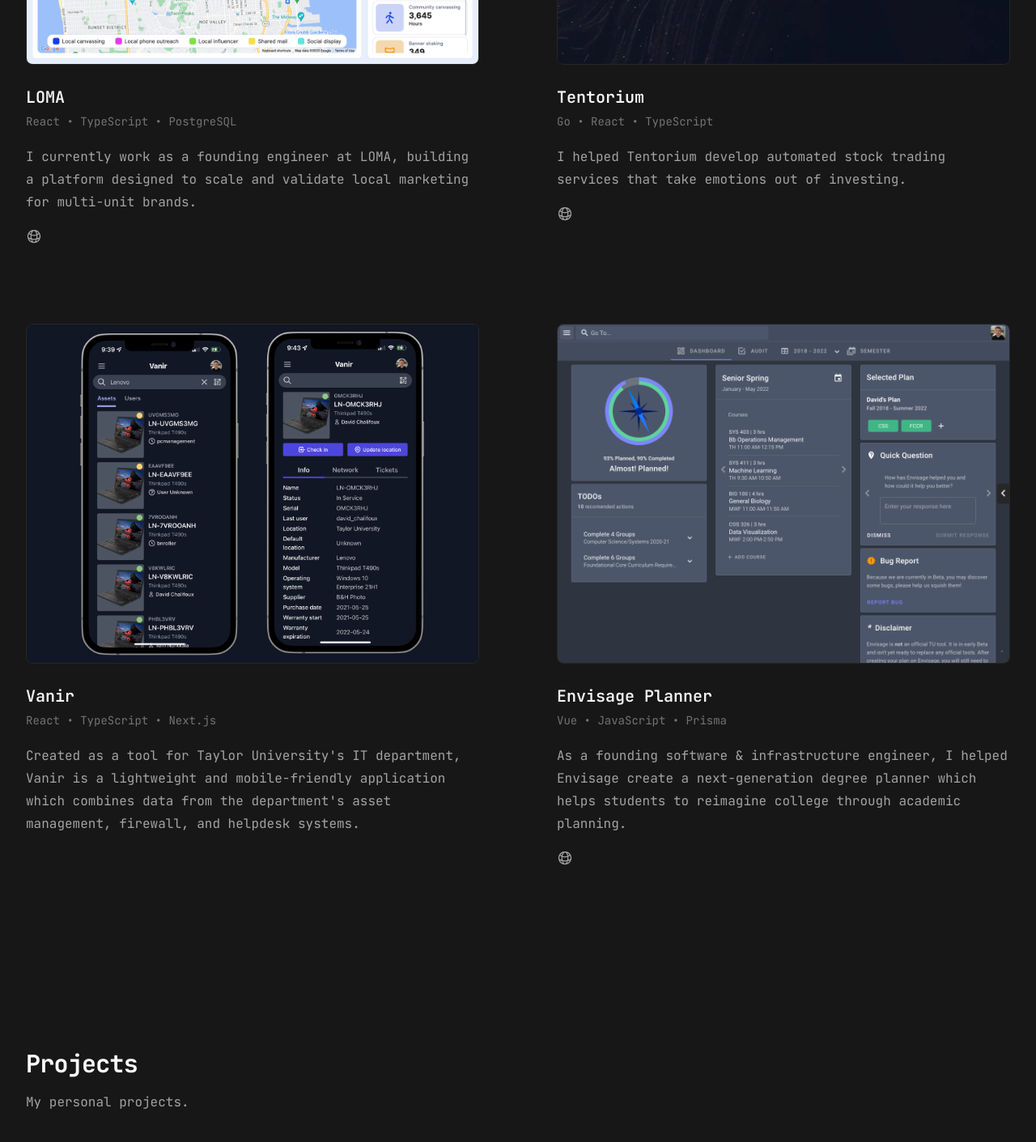
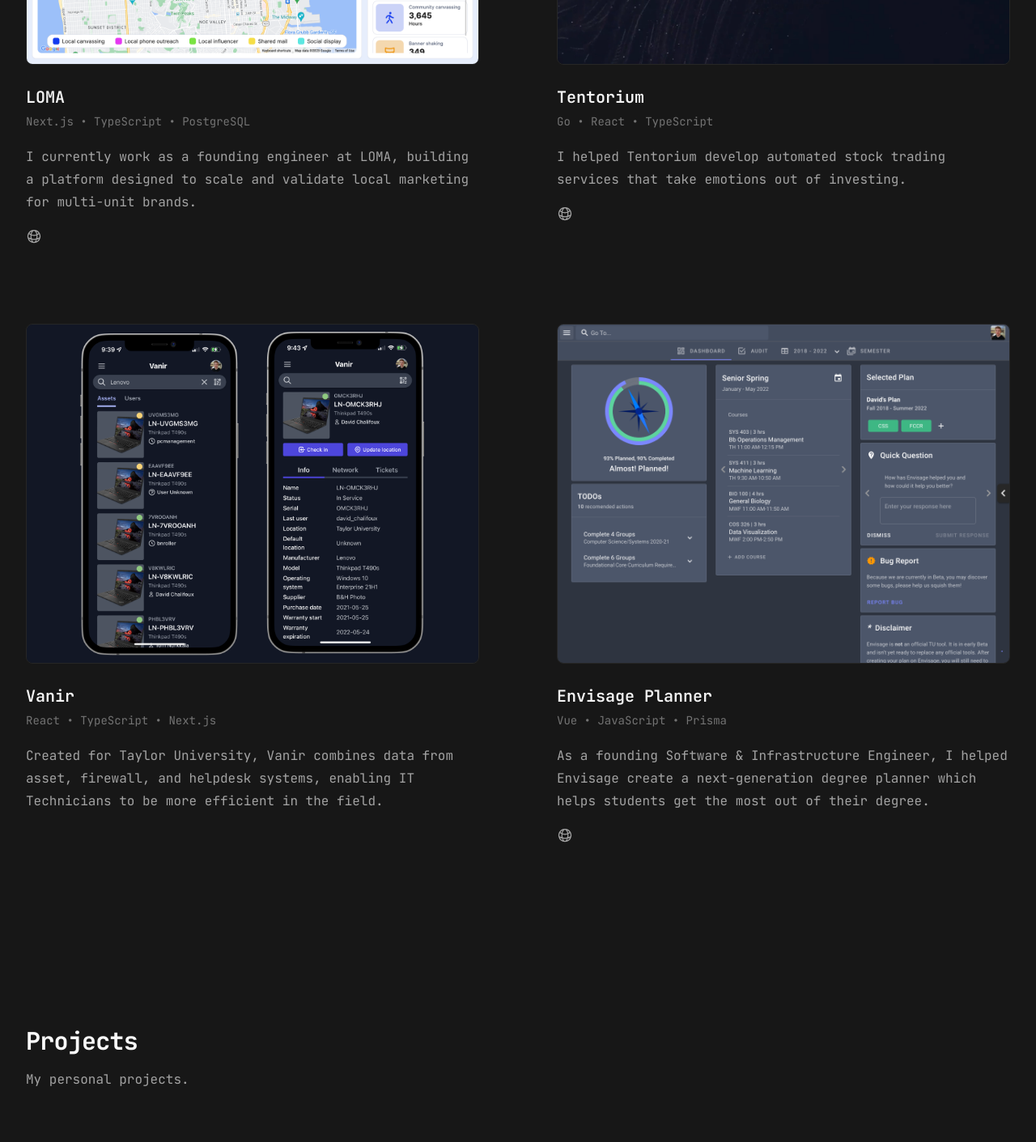
Before and after one commit to davidchalifoux/chalifoux.dev, a Next.js app: page / in a window 1280 px wide. Shown: the part 1680-3091 px from the top of the page at 81% size. Built offline with nearby package versions, Linux system fonts and the light colour scheme; no server answers.

Commit message:
Update content

```diff
--- a/src/app/page.tsx
+++ b/src/app/page.tsx
@@ -38,7 +38,7 @@
         <ProjectListItem
           image={lomaImage}
           title="LOMA"
-          technologies={["React", "TypeScript", "PostgreSQL"]}
+          technologies={["Next.js", "TypeScript", "PostgreSQL"]}
           description="I currently work as a founding engineer at LOMA, building a platform designed to scale and validate local marketing for multi-unit brands."
           websiteUrl="https://www.lomafunds.com/"
         />
@@ -53,13 +53,13 @@
           image={vanirImage}
           title="Vanir"
           technologies={["React", "TypeScript", "Next.js"]}
-          description="Created as a tool for Taylor University's IT department, Vanir is a lightweight and mobile-friendly application which combines data from the department's asset management, firewall, and helpdesk systems."
+          description="Created for Taylor University, Vanir combines data from asset, firewall, and helpdesk systems, enabling IT Technicians to be more efficient in the field."
         />
         <ProjectListItem
           image={envisageImage}
           title="Envisage Planner"
           technologies={["Vue", "JavaScript", "Prisma"]}
-          description="As a founding software & infrastructure engineer, I helped Envisage create a next-generation degree planner which helps students to reimagine college through academic planning."
+          description="As a founding Software & Infrastructure Engineer, I helped Envisage create a next-generation degree planner which helps students get the most out of their degree."
           websiteUrl="https://envisageplanner.com/"
         />
       </ProjectList>
@@ -110,7 +110,7 @@
           image={frankerImage}
           title="FrankerFaceZ for Raycast"
           technologies={["TypeScript"]}
-          description="An extension for Raycast that allows you to quickly use the FrankerFaceZ emote library."
+          description="An extension for Raycast that gives you quick access to the FrankerFaceZ emote library."
           websiteUrl="https://www.raycast.com/davidchalifoux/frankerfacez"
           repoUrl="https://github.com/raycast/extensions/tree/47cdb0892464fd5dc65af7eef231aef6bd93a4f9/extensions/frankerfacez/"
         />
--- a/src/components/Hero.tsx
+++ b/src/components/Hero.tsx
@@ -25,6 +25,7 @@
           <Image
             src={headshotImage}
             priority
+            quality={90}
             alt="Headshot of David Chalifoux"
             className="mt-12 aspect-[6/5] w-full rounded-2xl object-cover xl:row-span-2 xl:row-end-2 xl:mt-42 max-w-lg xl:mx-auto"
           />
```
Also changed, not shown: src/assets/headshot-v0.png (added), src/assets/headshot.png.
